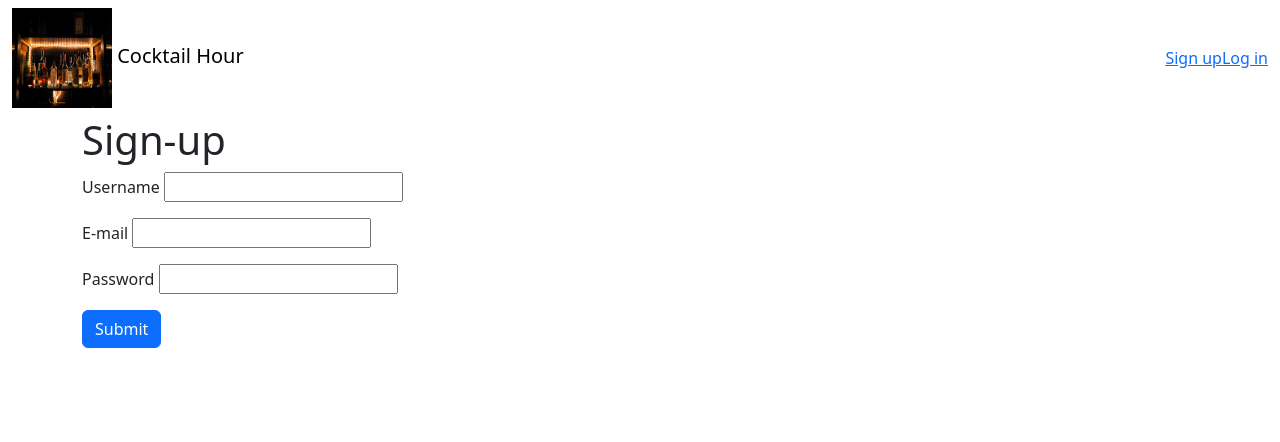
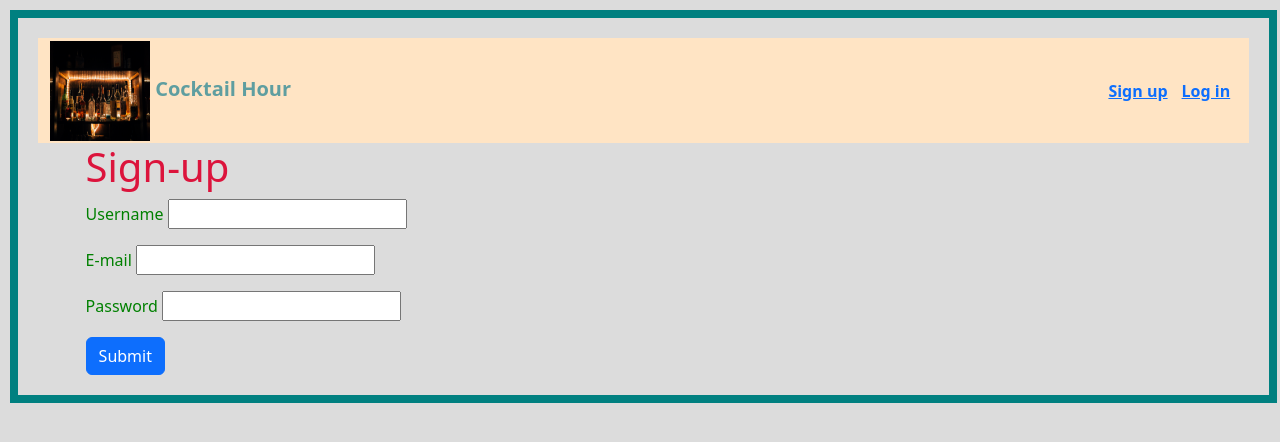
Before and after one commit to RMCanete/Capstone1, a Flask app: page /signup in a window 1280 px wide. Shown: the top 442 px of the page. Run offline with Flask 2, Linux system fonts and the light colour scheme; some libraries are stand-ins or nearby versions.

Commit message:
initial css updates

```diff
--- a/static/drinks.css
+++ b/static/drinks.css
@@ -3,3 +3,51 @@ img {
 	height: 100px;
 	//Photo by Kelly L from Pexels
 }
+body {
+	background: gainsboro;
+	border: 8px solid teal;
+	width: 99%;
+	height: 99%;
+	margin: 10px;
+	padding: 20px;
+}
+h1 {
+	color: crimson
+}
+h2{
+	color: olive
+}
+span {
+	color: cadetblue;
+}
+p {
+	color: green
+}
+h6 {
+	font-size: x-small
+}
+li {
+	color: purple
+}
+.btn {
+	border-radius: 40 px;
+}
+.btn:hover {
+	cursor: pointer;
+}
+
+.navbar {
+	background-color: bisque;
+	height: 105px;
+	border-bottom: 1px, solid, black;
+	position: relative;
+}
+.navbar a {
+	font-weight: bold;
+}
+.navbar a: hover {
+	cursor: pointer;
+}
+.navbar-right li {
+	border: 2mm solid bisque;
+}
--- a/templates/show_cocktail.html
+++ b/templates/show_cocktail.html
@@ -11,7 +11,7 @@
       <li id="{{ingredient.name}}">{{ingredient.name}}
         {% for drink_ingredient in drink_ingredients %}
         {% if drink_ingredient.ingredient_id == ingredient.id %}
-          <span>, {{ drink_ingredient.quantity }} {{ drink_ingredient.measurement_unit }}</span>
+          <span>- {{ drink_ingredient.quantity }} {{ drink_ingredient.measurement_unit }}</span>
         {% endif %}
         {% endfor %}
 
@@ -22,7 +22,7 @@
     <p>{{cocktail.instructions}}</p>
     <h2>Comments:</h2>
     {% for comment in cocktail.comments %}
-    <p>{{ comment.user.username }} @ {{ comment.created_at.strftime("%m/%d/%Y, %H:%M:%S") }}: {{ comment.text }}</p>
+    <h6>{{ comment.user.username }} @ {{ comment.created_at.strftime("%m/%d/%Y, %H:%M:%S") }}: {{ comment.text }}</h6>
     {% endfor %}
     <form method="post" action="/drinks/{{cocktail.id}}/favorites">
       <input type="submit" class="btn btn-primary" value="Add Favorite">
--- a/templates/show_favorites.html
+++ b/templates/show_favorites.html
@@ -3,7 +3,6 @@
 
 <body>
   {% for drink in drinks %}
-  <h1>{{drink.id}}</h1>
 
   <div class="drink" id="{{drink.id}}">
   <h2>{{drink.name}}</h2>
@@ -15,7 +14,7 @@
   <p>{{drink.instructions}}</p>
   {% for comment in comments %}
   {% if comment.drink_id == drink.id %}
-  <p>Comment: {{ comment.text }}</p>
+ <h6>{{ comment.user.username }} @ {{ comment.created_at.strftime("%m/%d/%Y, %H:%M:%S") }}: {{ comment.text }}</h6>
   {% endif %}
   {% endfor %}
   {% endfor %}
--- a/templates/view_favorite_drink.html
+++ b/templates/view_favorite_drink.html
@@ -25,7 +25,7 @@
     <p>{{cocktail.instructions}}</p>
     {% for comment in comments %}
     {% if comment.drink_id == cocktail.id %}
-    <p>Comment: {{ comment.text }}</p>
+    <h6>{{ comment.user.username }} @ {{ comment.created_at.strftime("%m/%d/%Y, %H:%M:%S") }}: {{ comment.text }}</h6>
     {% endif %}
     {% endfor %}
     <form method="post" action="/drinks/{{cocktail.id}}/comments">
```
